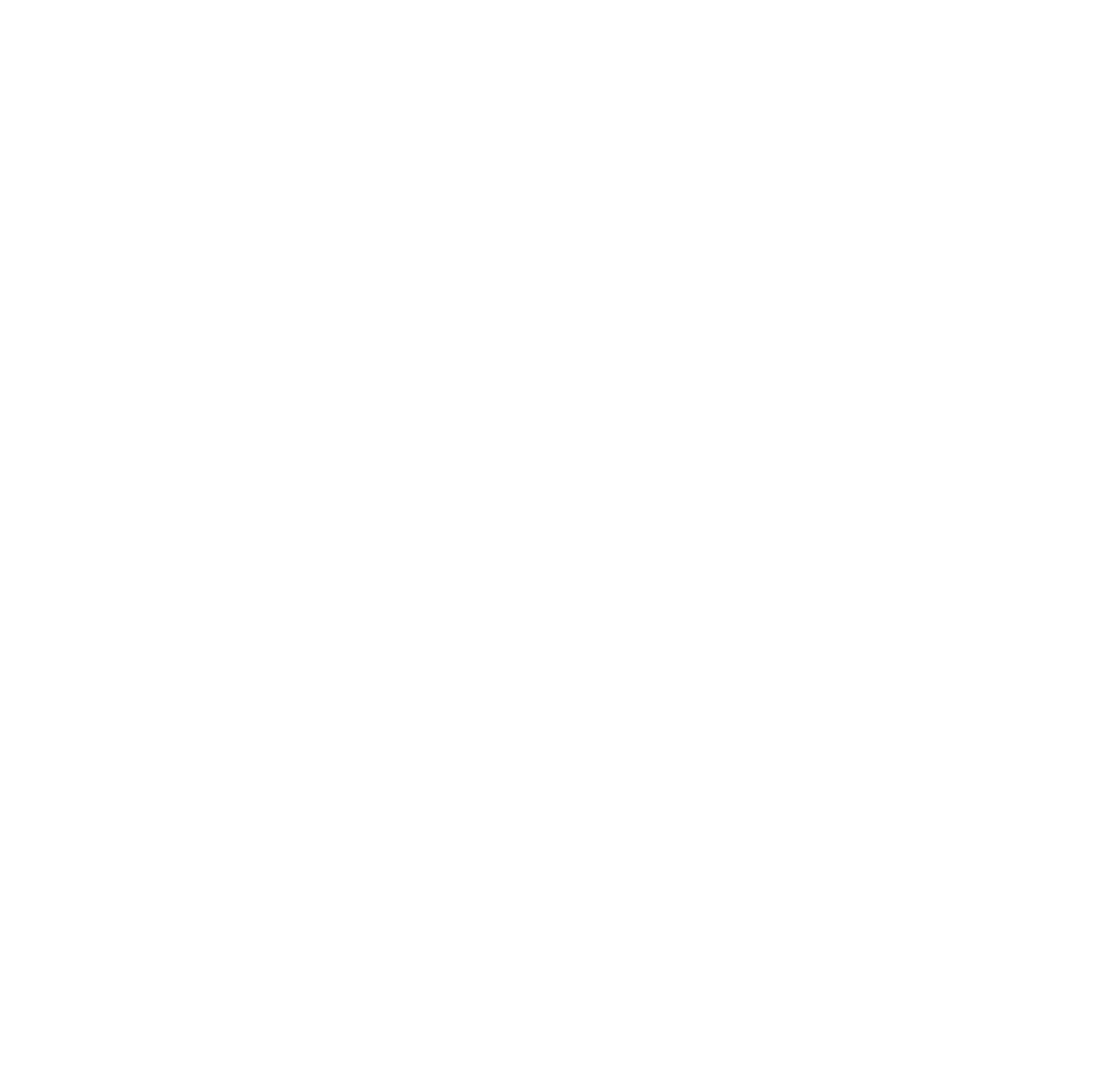
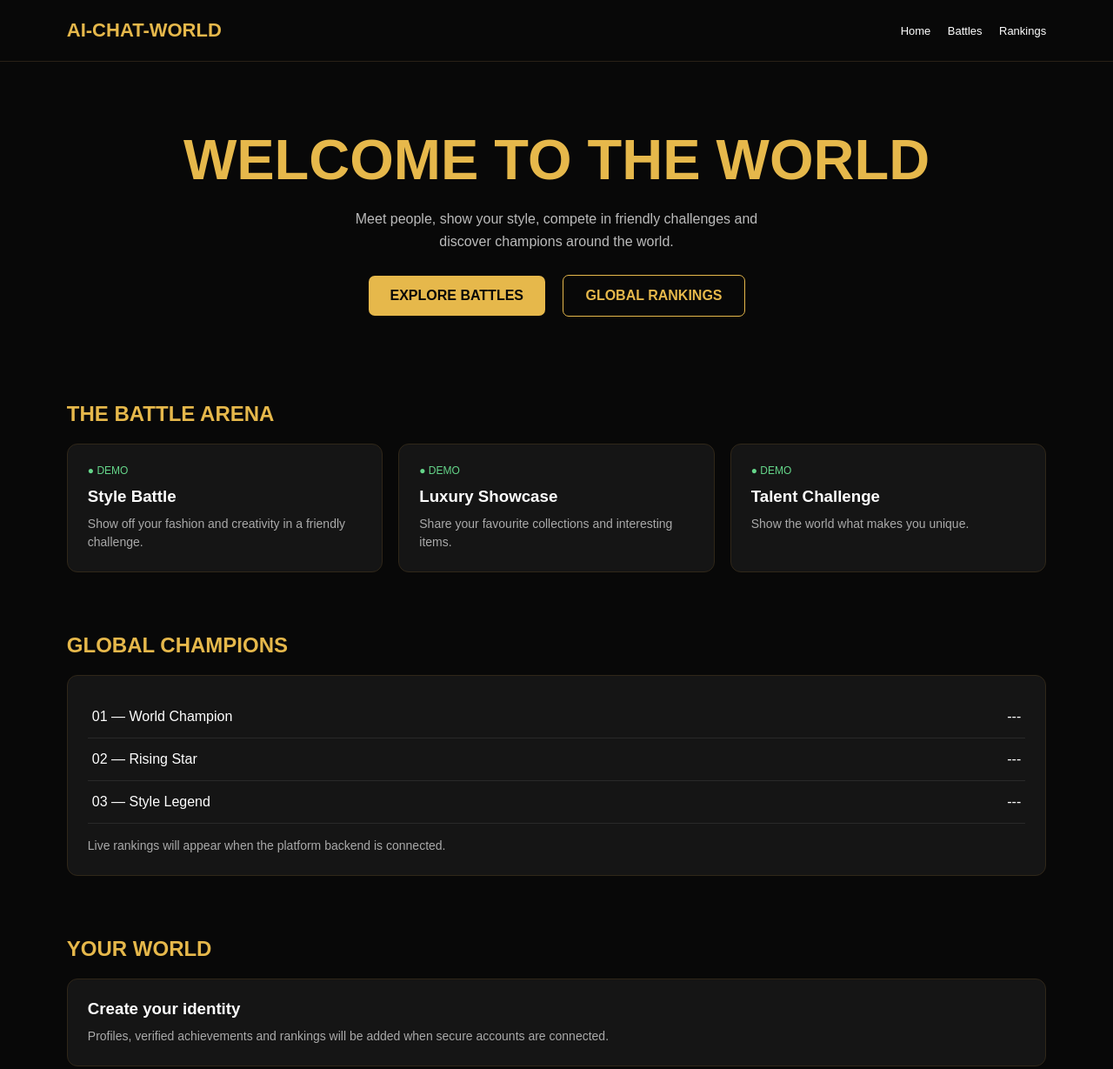
Before and after one commit to lionelpiuss-spec/Ai-chat-world, a plain HTML site: page index.html in a window 1280 px wide. Shown: the top 1229 px of the page at 87% size. Before the commit the page ends 800 px from the top, so only its background shows below. Drawn offline with Linux system fonts and the light colour scheme.

Commit message:
Fix AI-CHAT-WORLD homepage

```diff
--- a/index.html
+++ b/index.html
@@ -1,8 +1,109 @@
+
 <!DOCTYPE html>
 <html lang="en">
 <head>
 <meta charset="UTF-8">
 <meta name="viewport" content="width=device-width, initial-scale=1.0">
-<title>AI-CHAT-WORLD</title></script>
+<title>AI-CHAT-WORLD</title>
+<style>
+*{box-sizing:border-box;margin:0;padding:0}
+body{
+font-family:Arial,sans-serif;
+background:#080808;color:white;
+}
+header{
+padding:22px 6%;
+display:flex;justify-content:space-between;
+align-items:center;border-bottom:1px solid #292016;
+}
+.logo{color:#e6b84b;font-size:22px;font-weight:bold}
+nav a{color:white;text-decoration:none;margin-left:15px;font-size:13px}
+.hero{text-align:center;padding:75px 20px 55px}
+.hero h1{font-size:clamp(35px,8vw,65px);color:#e6b84b}
+.hero p{color:#bbb;margin:18px auto;max-width:500px;line-height:1.6}
+.btn{
+display:inline-block;background:#e6b84b;color:#080808;
+padding:14px 25px;border-radius:7px;
+text-decoration:none;font-weight:bold;margin:8px;
+}
+.btn-outline{background:transparent;color:#e6b84b;border:1px solid #e6b84b}
+section{padding:35px 6%}
+h2{color:#e6b84b;margin-bottom:20px}
+.cards{display:grid;grid-template-columns:repeat(auto-fit,minmax(220px,1fr));gap:18px}
+.card{
+background:#151515;border:1px solid #302719;
+border-radius:12px;padding:23px;
+}
+.card h3{margin-bottom:10px}
+.card p{color:#aaa;line-height:1.5;font-size:14px}
+.status{color:#65d68a;font-size:12px;margin-bottom:12px}
+.rank{display:flex;justify-content:space-between;padding:15px 5px;border-bottom:1px solid #292929}
+footer{text-align:center;padding:30px;color:#777;border-top:1px solid #292929;margin-top:35px}
+</style>
+</head>
+<body>
+
+<header>
+<div class="logo">AI-CHAT-WORLD</div>
+<nav>
+<a href="#home">Home</a>
+<a href="#battles">Battles</a>
+<a href="#rankings">Rankings</a>
+</nav>
+</header>
+
+<main>
+<div class="hero" id="home">
+<h1>WELCOME TO THE WORLD</h1>
+<p>Meet people, show your style, compete in friendly challenges and discover champions around the world.</p>
+<a href="#battles" class="btn">EXPLORE BATTLES</a>
+<a href="#rankings" class="btn btn-outline">GLOBAL RANKINGS</a>
+</div>
+
+<section id="battles">
+<h2>THE BATTLE ARENA</h2>
+<div class="cards">
+<div class="card">
+<div class="status">● DEMO</div>
+<h3>Style Battle</h3>
+<p>Show off your fashion and creativity in a friendly challenge.</p>
+</div>
+<div class="card">
+<div class="status">● DEMO</div>
+<h3>Luxury Showcase</h3>
+<p>Share your favourite collections and interesting items.</p>
+</div>
+<div class="card">
+<div class="status">● DEMO</div>
+<h3>Talent Challenge</h3>
+<p>Show the world what makes you unique.</p>
+</div>
+</div>
+</section>
+
+<section id="rankings">
+<h2>GLOBAL CHAMPIONS</h2>
+<div class="card">
+<div class="rank"><span>01 — World Champion</span><span>---</span></div>
+<div class="rank"><span>02 — Rising Star</span><span>---</span></div>
+<div class="rank"><span>03 — Style Legend</span><span>---</span></div>
+<p style="margin-top:15px">Live rankings will appear when the platform backend is connected.</p>
+</div>
+</section>
+
+<section>
+<h2>YOUR WORLD</h2>
+<div class="card">
+<h3>Create your identity</h3>
+<p>Profiles, verified achievements and rankings will be added when secure accounts are connected.</p>
+</div>
+</section>
+</main>
+
+<footer>
+AI-CHAT-WORLD © 2026
+<p style="margin-top:8px">Respect • Creativity • Fair Play • Safety</p>
+</footer>
+
 </body>
 </html>
```
